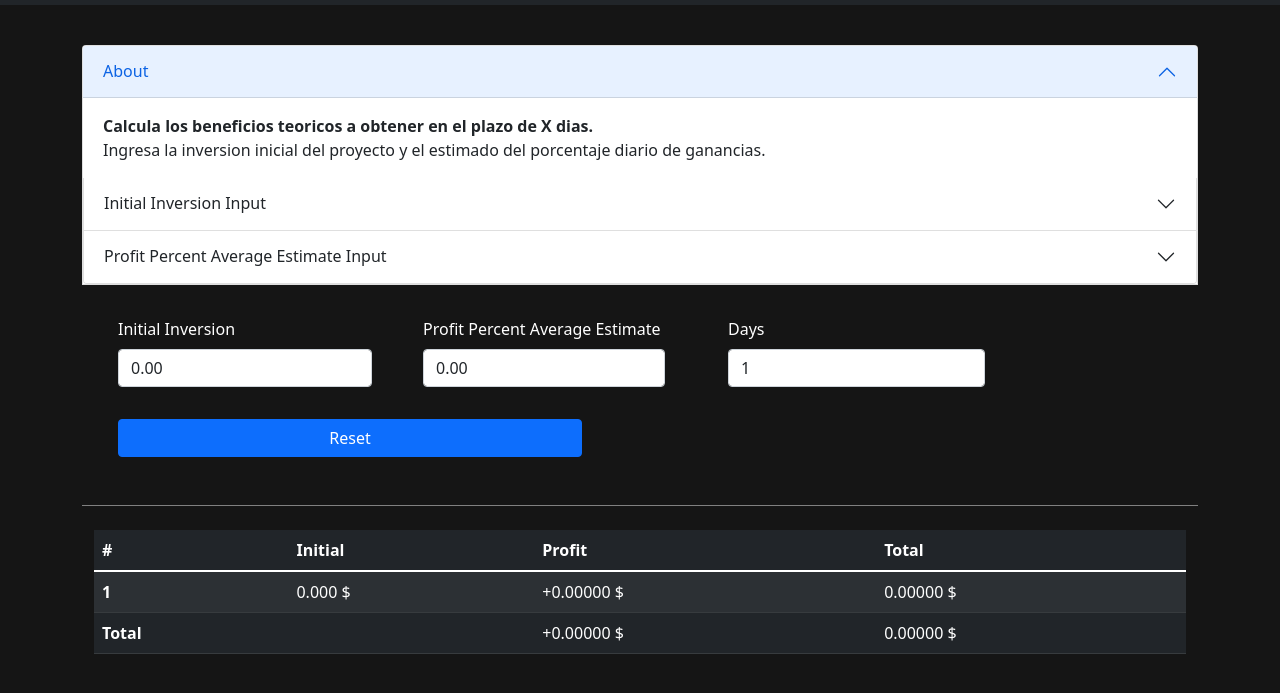
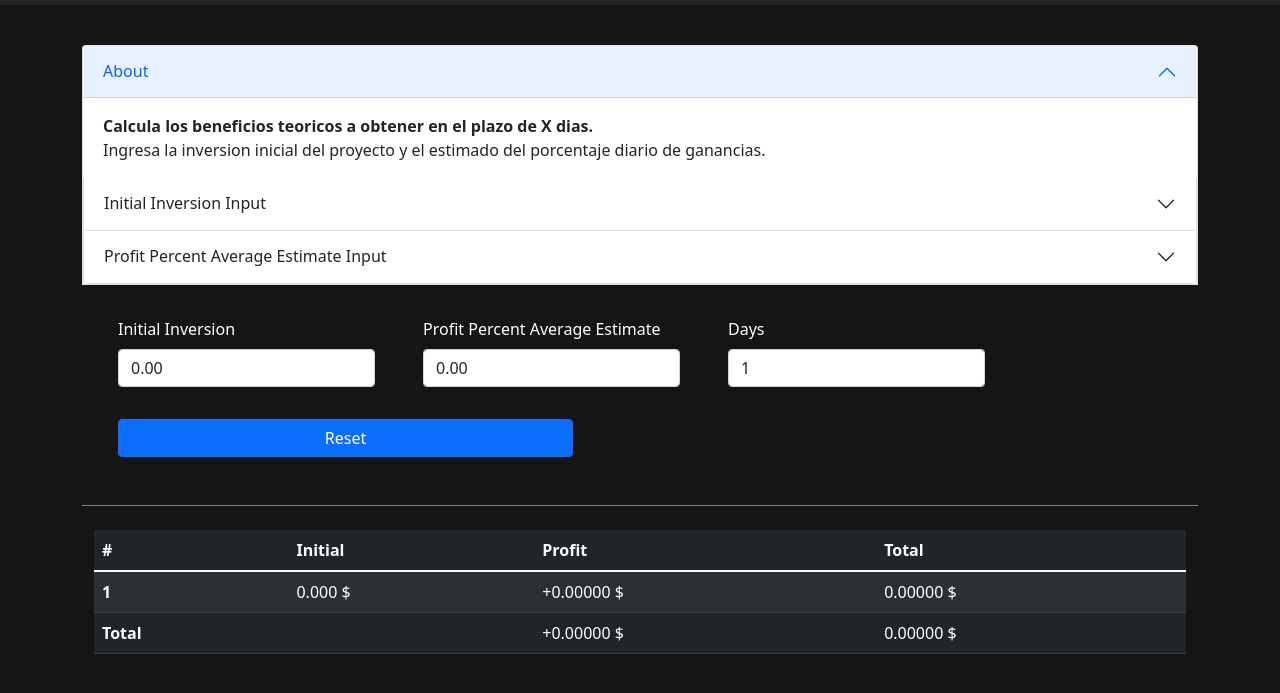
Before and after one commit to arapthor/Profit-Calculator, a plain HTML site: page index.html in a window 1280 px wide. Shown: the part 51-744 px from the top of the page. Drawn offline with nearby package versions, Linux system fonts and the light colour scheme.

Commit message:
Update index.html

```diff
--- a/index.html
+++ b/index.html
@@ -20,17 +20,7 @@
             display: none;
         }
 
-        .form-control#profit {
-            width: 94%;
-        }
 
-        .form-control#init {
-            width: 99%;
-        }
-
-        #reset {
-            width: 102%;
-        }
     </style>
 </head>
 
```
